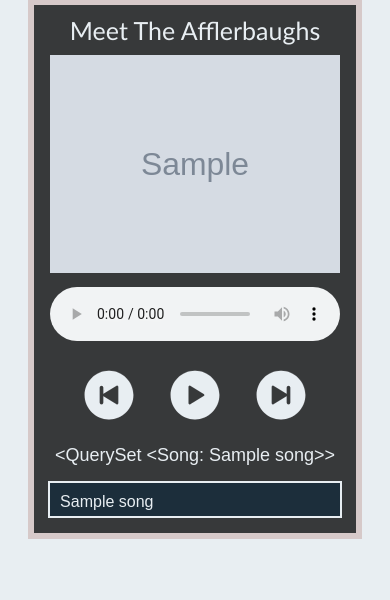
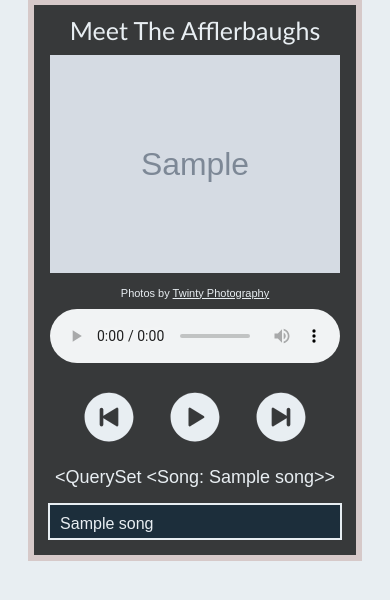
Before and after one commit to KrisAff84/Lyria, a Django app: template player/templates/index.html in a window 390 px wide. Shown: the part 62-662 px from the top of the page. Run offline with Django 4.2, Linux system fonts and the light colour scheme; tables that the repository leaves empty hold one stand-in row (values such as "Sample post"); the template is opened without the code that fills it: values that come from a table or form of the project are taken from there, most other values are stand-ins (such as "Sample title", 1, 10 or a date in 2020); grey boxes marked "Sample" are stand-in pictures; parts of the project's set-up code (start-up, migrations or seed data) failed here and were passed over.

Commit message:
Fixed hover functionality for mobile, added Twinty link

```diff
--- a/player/templates/index.html
+++ b/player/templates/index.html
@@ -37,6 +37,18 @@
             font-family: 'optima', serif;
         }
 
+        .twinty_link {
+            color: var(--color1);
+            font-size: 11px;
+            margin-top: 10px;
+            font-family: Arial, serif;
+        }
+
+        .custom-link {
+            color: var(--color1);
+            text-decoration: underline;
+        }
+
         #audio-player {
             width: 90%;
             margin-bottom: 20px;
@@ -66,8 +78,10 @@
             margin: 0;
         }
 
-        ion-icon:hover {
+        @media (hover: hover) {
+            ion-icon:hover {
             color: var(--color3)
+            }
         }
 
         .song-title {
@@ -116,9 +130,11 @@
             margin: 0px;
         }
 
-        #song-list li:hover {
-            color: var(--color3);
-            text-size-adjust: 50%;
+        @media (hover: hover) {
+            #song-list li:hover {
+                color: var(--color3);
+                text-size-adjust: 50%;
+            }
         }
 
 
@@ -132,6 +148,9 @@
             <body>Meet The Afflerbaughs</body>
         </div>
         <img id="song-image" src= "{{ current_image_url }}" alt="Song Image">
+        <div class="twinty_link">
+            <body>Photos by <a class="custom-link" href="https://www.twintyphotography.com" target="_blank">Twinty Photography</a><body>
+        </div>
         <audio id="audio-player" controls>
             Your browser does not support the audio element.
         </audio>
```
